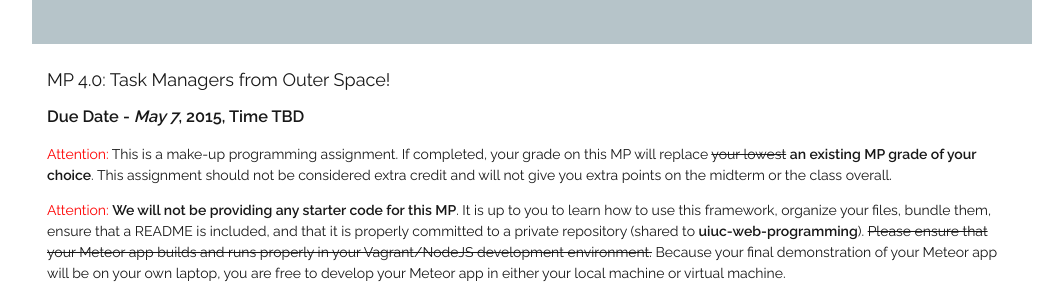
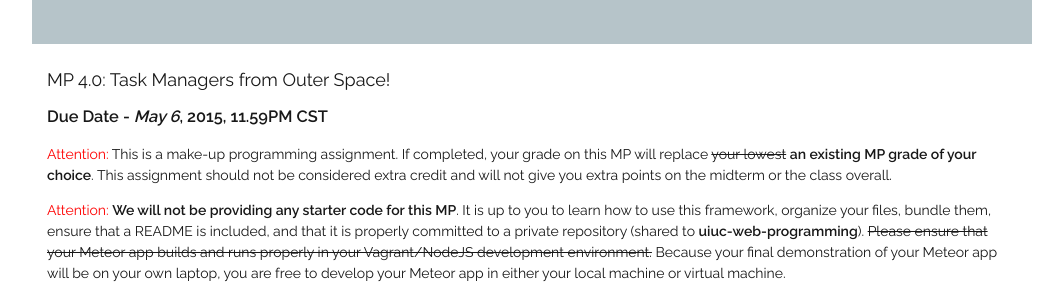
Before and after one commit to biplabdeka/fa2016, a Jekyll site: the page built from _posts/2015-4-10-Makeup.md, in a window 1280 px wide and 900 px high. Shown: the part 196-496 px from the top of the window, without its empty margins (108-1171 px from the left). Built offline with Jekyll 4.4.1, drawn with Linux system fonts in a browser that asks for light colours; nearby versions of some CDN libraries; Markdown is read by kramdown in place of the engine named in the settings.

Commit message:
Fixed wording and time deadline.

```diff
--- a/_posts/2015-4-10-Makeup.md
+++ b/_posts/2015-4-10-Makeup.md
@@ -1,10 +1,10 @@
 ---
 layout: default
 title: "MP 4.0: Task Managers from Outer Space!"
-due: May 7, Time TBD
+due: May 6, Time 11.59PM CST
 <!-- permalink: lab1.html -->
 ---
-### Due Date - *May 7*, 2015, Time TBD
+### Due Date - *May 6*, 2015, 11.59PM CST
 
 <span style="color: red">Attention:</span> This is a make-up programming assignment. If completed, your grade on this MP will replace ~~your lowest~~ **an existing MP grade of your choice**. This assignment should not be considered extra credit and will not give you extra points on the midterm or the class overall.
 
```
